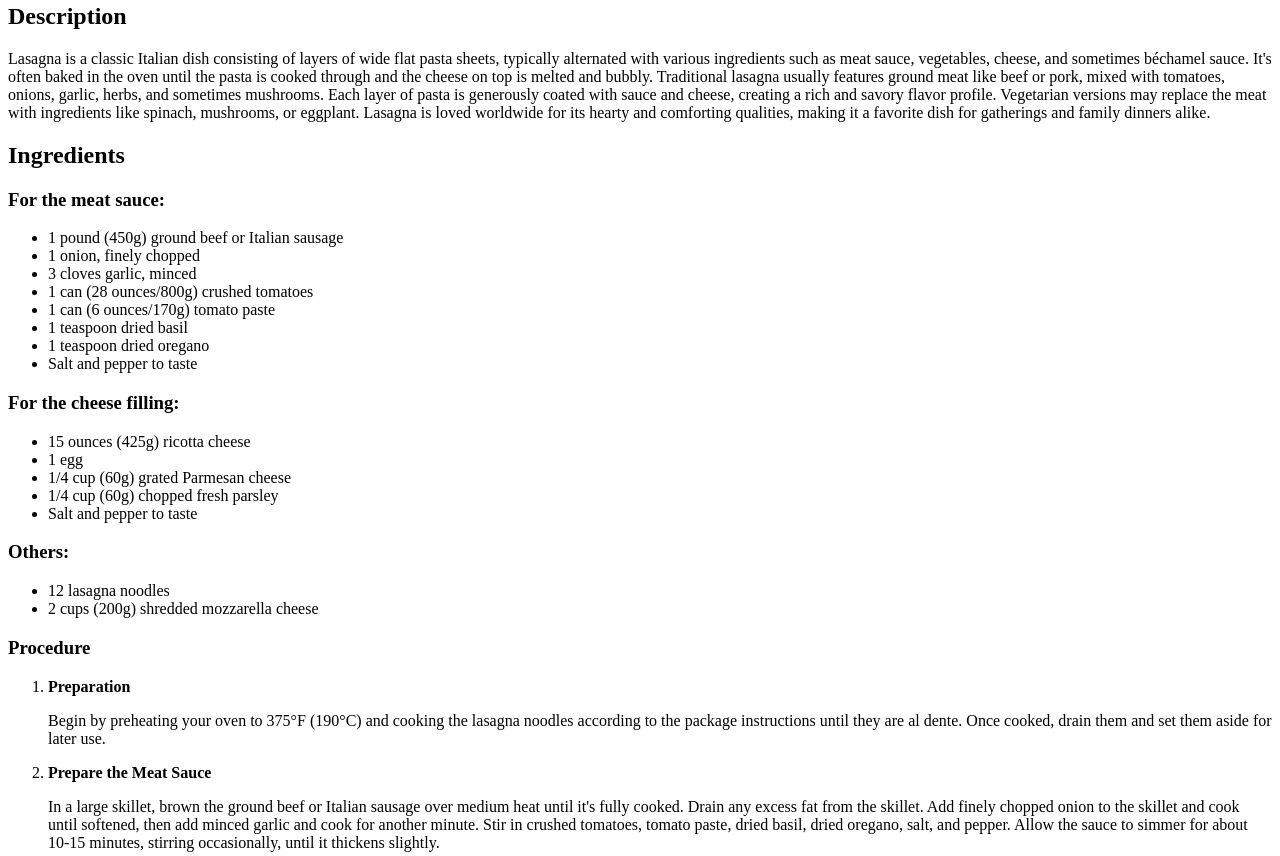
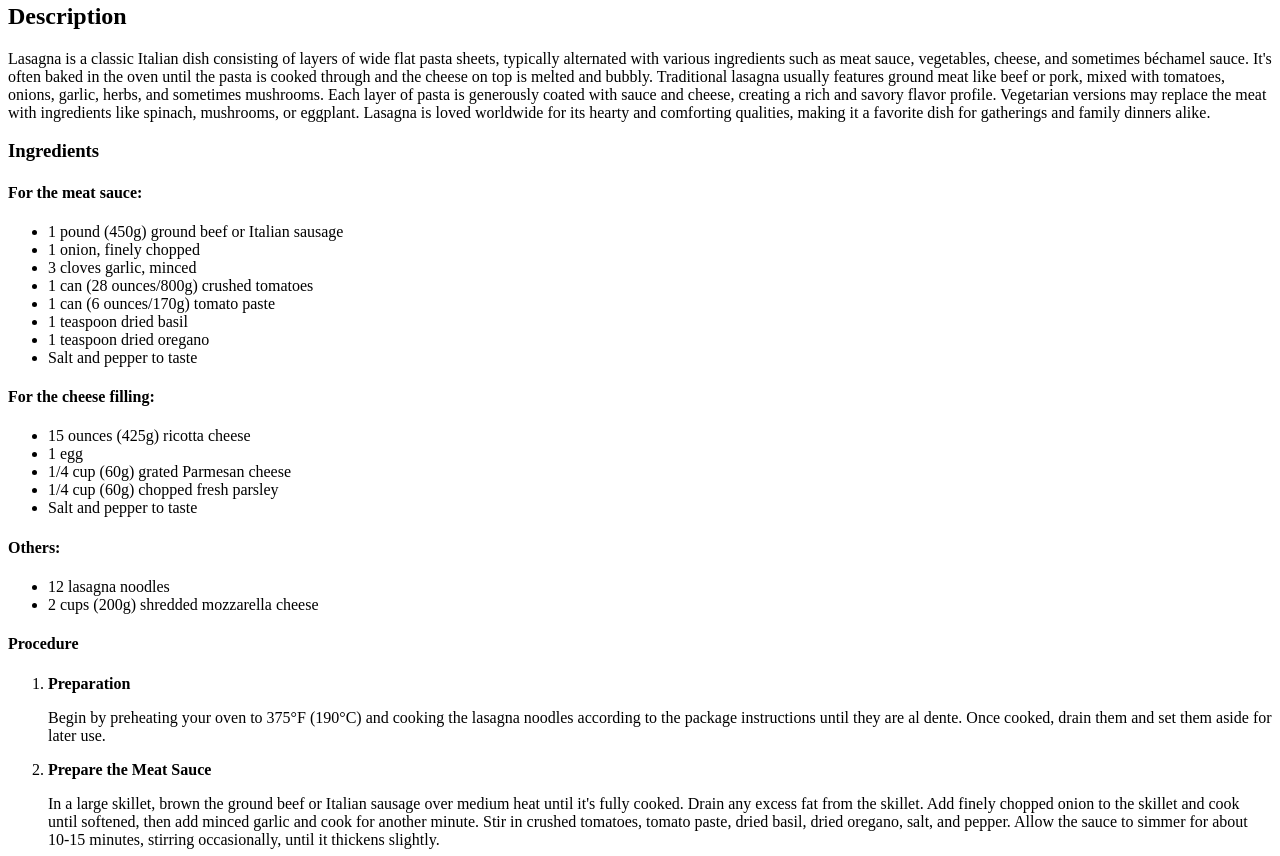
Before and after one commit to EdwardPFM/Recipes, a plain HTML site: page therecipes/lasagna.html in a window 1280 px wide. Shown: the part 326-1182 px from the top of the page. Drawn offline with Linux system fonts and the light colour scheme.

```diff
--- a/therecipes/lasagna.html
+++ b/therecipes/lasagna.html
@@ -15,9 +15,9 @@
         <img src="../images/lasagna.jpeg" alt="Picture of a cooked lasagna"><br>
         <h2>Description</h2>
         <p>Lasagna is a classic Italian dish consisting of layers of wide flat pasta sheets, typically alternated with various ingredients such as meat sauce, vegetables, cheese, and sometimes béchamel sauce. It's often baked in the oven until the pasta is cooked through and the cheese on top is melted and bubbly. Traditional lasagna usually features ground meat like beef or pork, mixed with tomatoes, onions, garlic, herbs, and sometimes mushrooms. Each layer of pasta is generously coated with sauce and cheese, creating a rich and savory flavor profile. Vegetarian versions may replace the meat with ingredients like spinach, mushrooms, or eggplant. Lasagna is loved worldwide for its hearty and comforting qualities, making it a favorite dish for gatherings and family dinners alike.</p>
-        <h2>Ingredients</h2>
+        <h3>Ingredients</h3>
 
-        <h3>For the meat sauce:</h3>
+        <h4>For the meat sauce:</h4>
 
             <ul>
                 <li>1 pound (450g) ground beef or Italian sausage</li>
@@ -30,7 +30,7 @@
                 <li>Salt and pepper to taste</li>
             </ul>
 
-        <h3>For the cheese filling:</h3>
+        <h4>For the cheese filling:</h4>
 
             <ul>
                 <li>15 ounces (425g) ricotta cheese</li>
@@ -40,14 +40,14 @@
                 <li>Salt and pepper to taste</li>
             </ul>
 
-        <h3>Others:</h3>
+        <h4>Others:</h4>
 
             <ul>
                 <li>12 lasagna noodles</li>
                 <li>2 cups (200g) shredded mozzarella cheese</li>
             </ul>
 
-        <h3>Procedure</h3>
+        <h4>Procedure</h4>
 
         <ol>
             <li>
```
Also changed, not shown: therecipes/spaghetti.html (+8 -7 lines).
